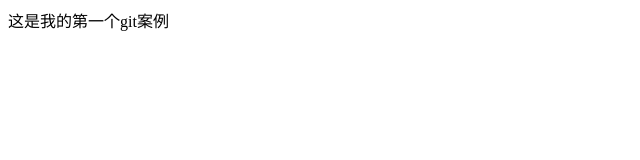
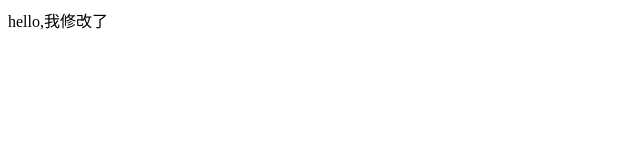
Before and after one commit to Chen-change/jquary, a plain HTML site: page index.html in a window 1280 px wide. Shown: the whole page, without its empty margins (0-640 px from the left). Drawn offline with Linux system fonts and the light colour scheme.

Commit message:
我修改了第一行div的内容

```diff
--- a/index.html
+++ b/index.html
@@ -5,6 +5,6 @@
     <title>Document</title>
 </head>
 <body>
-    <div>这是我的第一个git案例</div>
+    <div>hello,我修改了</div>
 </body>
 </html>
```
